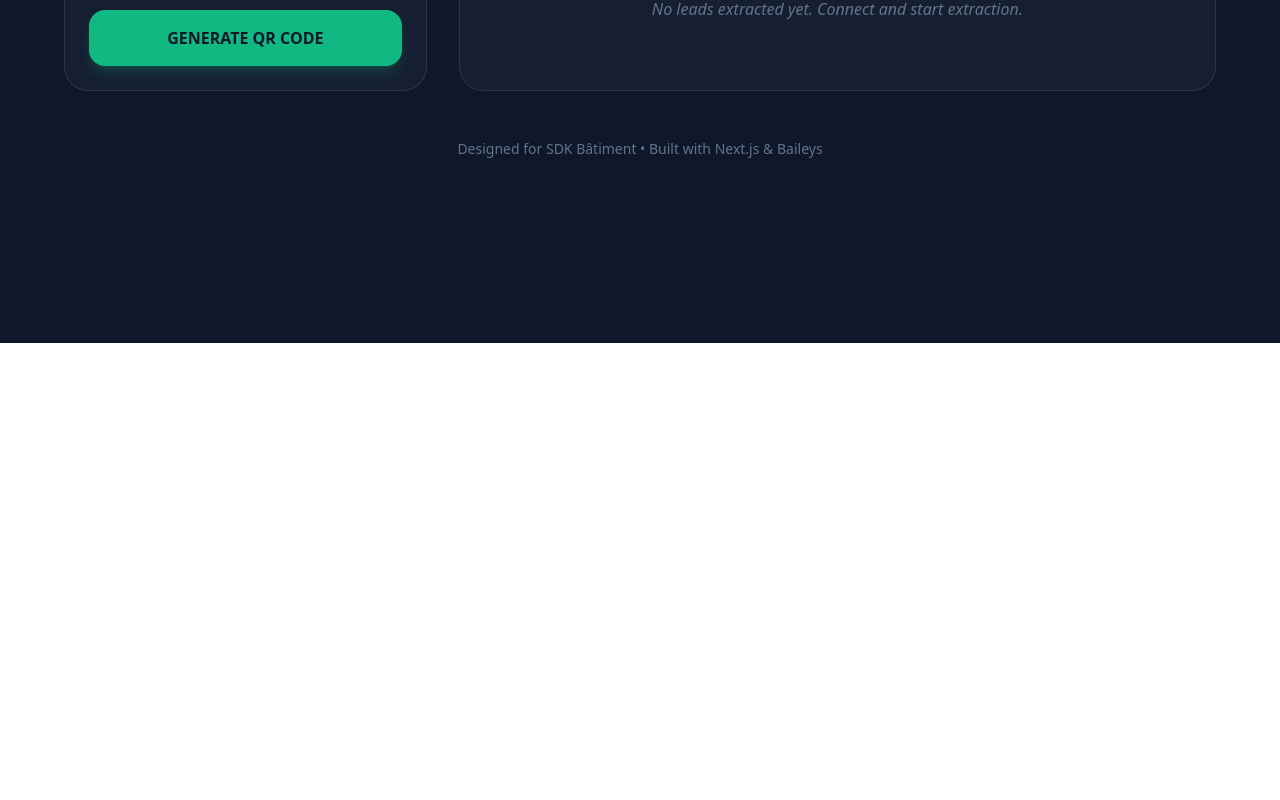
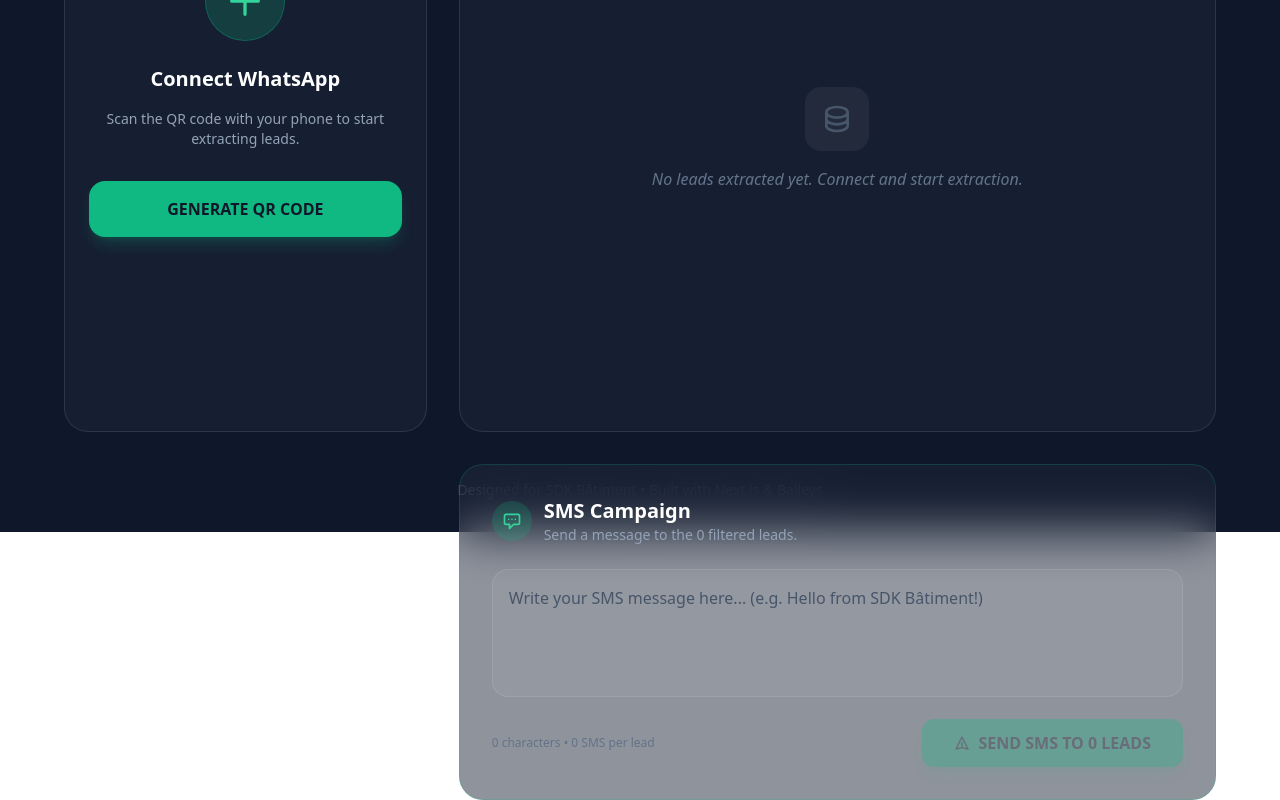
Before and after one commit to OBAID01QDSCVQDSVCQDSVQD/wa-extractor-app, a Next.js app: page / in a window 1280 px wide. Shown: the part 457-1257 px from the top of the page. Before the commit the page ends 800 px from the top, so only its background shows below. Built offline with nearby package versions, Linux system fonts and the light colour scheme.

Commit message:
Update: Integrated WinSMS.tn campaign system and dashboard UI updates

```diff
--- /dev/null
+++ b/src/app/api/sms/route.ts
@@ -0,0 +1,47 @@
+import { NextResponse } from 'next/server';
+
+export async function POST(req: Request) {
+    try {
+        const { numbers, message } = await req.json();
+
+        if (!numbers || !message || numbers.length === 0) {
+            return NextResponse.json({ success: false, error: "Missing numbers or message" }, { status: 400 });
+        }
+
+        const API_KEY = "fTUG90ao7SI0En1o4Bz0b6g2Xkl1KR4JRHSZJq6KsggzAJKSRXXMUy8Ld18x";
+        const SENDER = "SdkBatimant";
+
+        // Filter numbers to ensure they have the prefix (WinSMS requires full number with prefix, usually 216)
+        const formattedNumbers = numbers.map((n: string) => {
+            let clean = n.replace(/\D/g, '');
+            // If it starts with 00, replace with prefix
+            if (clean.startsWith('00')) clean = clean.substring(2);
+            // If it's 8 digits, add 216
+            if (clean.length === 8) clean = '216' + clean;
+            return clean;
+        });
+
+        console.log(`Sending SMS to ${formattedNumbers.length} numbers via WinSMS...`);
+
+        // WinSMS API usually expects a POST request
+        const response = await fetch('https://www.winsms.tn/api/sms/send', {
+            method: 'POST',
+            headers: {
+                'Content-Type': 'application/json',
+                'Authorization': `Bearer ${API_KEY}`
+            },
+            body: JSON.stringify({
+                sender: SENDER,
+                numbers: formattedNumbers.join(','),
+                message: message
+            })
+        });
+
+        const data = await response.json();
+
+        return NextResponse.json({ success: true, data });
+    } catch (error: any) {
+        console.error('SMS Send Error:', error);
+        return NextResponse.json({ success: false, error: error.message }, { status: 500 });
+    }
+}
--- a/src/app/page.tsx
+++ b/src/app/page.tsx
@@ -19,6 +19,8 @@ export default function Home() {
     const [toDate, setToDate] = useState<string>('');
     const [showUnsaved, setShowUnsaved] = useState<boolean>(false);
     const [countryPrefix, setCountryPrefix] = useState<string>('');
+    const [smsMessage, setSmsMessage] = useState<string>('');
+    const [sendingSms, setSendingSms] = useState<boolean>(false);
     const [loading, setLoading] = useState(false);
     const [extracting, setExtracting] = useState(false);
 
@@ -131,6 +133,35 @@ export default function Home() {
         document.body.appendChild(link);
         link.click();
         document.body.removeChild(link);
+    };
+
+    const sendSMS = async () => {
+        if (!smsMessage) return alert('Please enter a message');
+        if (filteredLeads.length === 0) return alert('No numbers to send to');
+        if (!confirm(`Send this SMS to ${filteredLeads.length} numbers?`)) return;
+
+        setSendingSms(true);
+        try {
+            const res = await fetch('/api/sms', {
+                method: 'POST',
+                headers: { 'Content-Type': 'application/json' },
+                body: JSON.stringify({
+                    numbers: filteredLeads.map(l => l.number),
+                    message: smsMessage
+                })
+            });
+            const data = await res.json();
+            if (data.success) {
+                alert('SMS Campaign started successfully!');
+                setSmsMessage('');
+            } else {
+                alert('Failed to send SMS: ' + data.error);
+            }
+        } catch (err) {
+            alert('Error sending SMS');
+        } finally {
+            setSendingSms(false);
+        }
     };
 
     return (
@@ -353,6 +384,59 @@ export default function Home() {
                                 )}
                             </div>
                         </div>
+
+                        {/* SMS Campaign Panel */}
+                        <div className="mt-8 bg-[#1e293b]/50 p-8 rounded-3xl border border-emerald-500/20 backdrop-blur-xl">
+                            <div className="flex items-center gap-3 mb-6">
+                                <div className="w-10 h-10 bg-emerald-500/20 rounded-full flex items-center justify-center text-emerald-400">
+                                    <svg className="w-5 h-5" fill="none" stroke="currentColor" viewBox="0 0 24 24">
+                                        <path strokeLinecap="round" strokeLinejoin="round" strokeWidth={2} d="M8 10h.01M12 10h.01M16 10h.01M9 16H5a2 2 0 01-2-2V6a2 2 0 012-2h14a2 2 0 012 2v8a2 2 0 01-2 2h-5l-5 5v-5z" />
+                                    </svg>
+                                </div>
+                                <div>
+                                    <h2 className="text-xl font-bold">SMS Campaign</h2>
+                                    <p className="text-slate-400 text-sm">Send a message to the {filteredLeads.length} filtered leads.</p>
+                                </div>
+                            </div>
+
+                            <div className="space-y-4">
+                                <textarea
+                                    value={smsMessage}
+                                    onChange={(e) => setSmsMessage(e.target.value)}
+                                    placeholder="Write your SMS message here... (e.g. Hello from SDK Bâtiment!)"
+                                    className="w-full h-32 bg-white/5 border border-white/10 rounded-2xl p-4 text-white placeholder:text-slate-600 focus:border-emerald-500/50 outline-none transition-all resize-none"
+                                />
+
+                                <div className="flex justify-between items-center">
+                                    <div className="text-xs text-slate-500">
+                                        {smsMessage.length} characters • {Math.ceil(smsMessage.length / 160)} SMS per lead
+                                    </div>
+                                    <button
+                                        onClick={sendSMS}
+                                        disabled={sendingSms || filteredLeads.length === 0 || !smsMessage}
+                                        className="px-8 py-3 bg-emerald-500 hover:bg-emerald-400 disabled:opacity-30 text-[#0f172a] font-black rounded-xl transition-all flex items-center gap-2 shadow-lg shadow-emerald-500/20"
+                                    >
+                                        {sendingSms ? (
+                                            <>
+                                                <svg className="animate-spin h-4 w-4" viewBox="0 0 24 24">
+                                                    <circle className="opacity-25" cx="12" cy="12" r="10" stroke="currentColor" strokeWidth="4"></circle>
+                                                    <path className="opacity-75" fill="currentColor" d="M4 12a8 8 0 018-8V0C5.373 0 0 5.373 0 12h4zm2 5.291A7.962 7.962 0 014 12H0c0 3.042 1.135 5.824 3 7.938l3-2.647z"></path>
+                                                </svg>
+                                                SENDING...
+                                            </>
+                                        ) : (
+                                            <>
+                                                <svg className="w-4 h-4" fill="none" stroke="currentColor" viewBox="0 0 24 24">
+                                                    <path strokeLinecap="round" strokeLinejoin="round" strokeWidth={2} d="M12 19l9 2-9-18-9 18 9-2zm0 0v-8" />
+                                                </svg>
+                                                SEND SMS TO {filteredLeads.length} LEADS
+                                            </>
+                                        )}
+                                    </button>
+                                </div>
+                            </div>
+                        </div>
+
                     </div>
                 </div>
 
```
